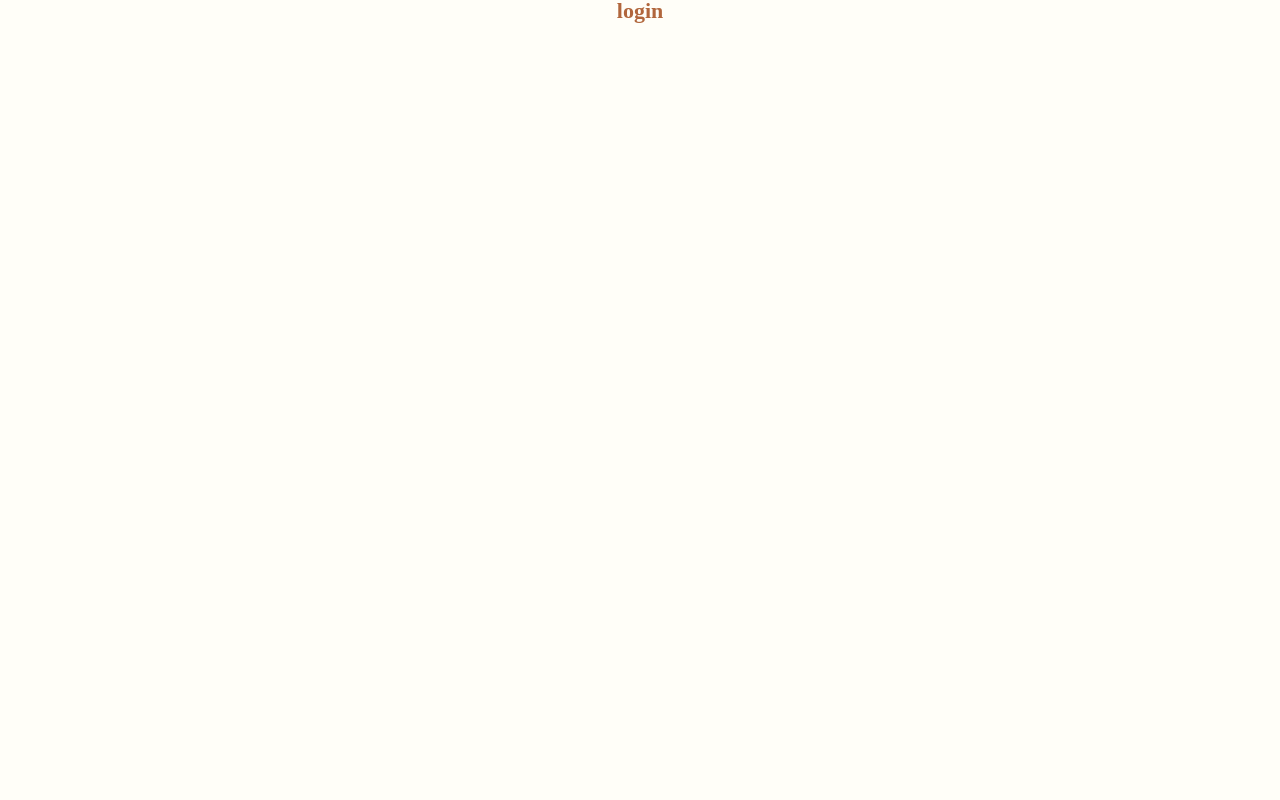
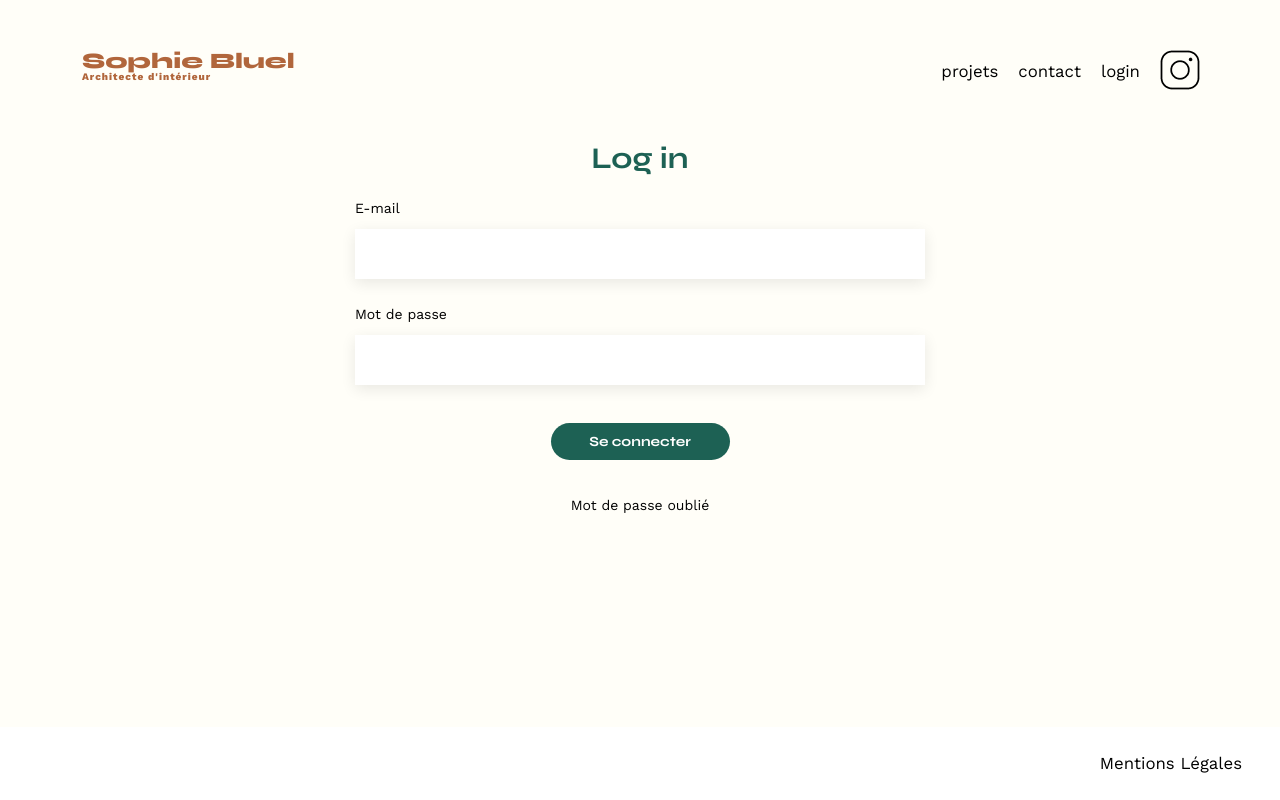
Before and after one commit to Nathan-Simonnet/Portfolio-architecte-sophie-bluel, a plain HTML site: page FrontEnd/login.html in a window 1280 px wide. Drawn offline with nearby package versions, Linux system fonts and the light colour scheme.

Commit message:
login HTML/CSS done. Next, login JS

```diff
--- /dev/null
+++ b/FrontEnd/assets/js/login.js
@@ -0,0 +1 @@
+console.log('login')
--- /dev/null
+++ b/FrontEnd/assets/styles/2_login.css
@@ -0,0 +1,100 @@
+@import '1_global.css';
+
+body {
+    /* So the footer stay at the bottom */
+    height: 100vh;
+}
+
+li {
+    font-family: "Work Sans", sans-serif;
+}
+
+.yellow-background {
+    width: 100%;
+}
+
+header {
+    width: 100%;
+}
+
+main {
+    width: 100%;
+}
+
+.login-container {
+    width: 230.688rem;
+}
+
+.login-container {
+    width: 50%;
+    margin: auto;
+}
+
+.login-container {
+    text-align: center;
+}
+
+.login-container form {
+    text-align: left;
+    display: flex;
+    flex-direction: column;
+}
+
+.login-container input {
+    height: 50px;
+    font-size: 1.2em;
+    border: none;
+    box-shadow: 0px 4px 14px rgba(0, 0, 0, 0.09);
+}
+
+.login-container label {
+    margin: 2em 0 1em 0;
+}
+
+#errorOnLoginReveal,
+#userNotFoundReveal {
+    color: red;
+    margin: 12px 0;
+    display: none;
+}
+
+/* Injected by JS */
+#errorOnLoginReveal.active,
+#userNotFoundReveal.active {
+    display: block;
+}
+
+input {
+    padding: 6px;
+}
+
+.btn-and-link-container {
+    margin-top: 38px;
+    gap: 38px;
+    display: flex;
+    flex-direction: column;
+    justify-content: center;
+    align-items: center;
+}
+
+.login-btn {
+    width: 11.188rem;
+    font-size: 0.875rem;
+    background: #1D6154;
+    border: none;
+    color: white;
+}
+
+.login-btn:hover {
+    background: #0E2F28;
+}
+
+.password-link {
+    font-size: 0.875rem;
+    color: black;
+}
+
+footer {
+    width: 100%;
+    margin-top: auto;
+}
--- a/FrontEnd/login.html
+++ b/FrontEnd/login.html
@@ -1,17 +1,60 @@
-<!DOCTYPE html>
-<html lang='en'>
-
 <head>
-    <meta charset='UTF-8'>
-    <meta http-equiv='X-UA-Compatible' content='IE=edge'>
-    <meta name='viewport' content='width=device-width, initial-scale=1.0'>
-    <link rel='stylesheet' href='assets/styles/1_global.css'>
+    <meta charset="UTF-8">
+    <meta name="viewport" content="width=device-width, initial-scale=1.0">
+    <link rel="preconnect" href="https://fonts.googleapis.com">
+    <link rel="preconnect" href="https://fonts.gstatic.com" crossorigin="">
+    <link href="https://fonts.googleapis.com/css2?family=Syne:wght@700;800&amp;family=Work+Sans&amp;display=swap"
+        rel="stylesheet">
+    <link rel="preconnect" href="https://fonts.googleapis.com">
+    <link rel="preconnect" href="https://fonts.gstatic.com" crossorigin="">
+    <link href="https://fonts.googleapis.com/css2?family=Work+Sans:ital,wght@0,100..900;1,100..900&amp;display=swap"
+        rel="stylesheet">
+    <link rel="stylesheet" href="assets/styles/2_login.css">
     <title></title>
 </head>
 
 <body>
-    <h1>login</h1>
-    <!-- <script src='assets/js/login.js'></script> -->
+    <div class="yellow-background">
+        <header>
+            <h1>Sophie Bluel <span>Architecte d'intérieur</span></h1>
+            <nav>
+                <ul>
+                    <li>projets</li>
+                    <li>contact</li>
+                    <li>login</li>
+                    <li><img src="assets/icons/instagram.png" alt="Instagram"></li>
+                </ul>
+            </nav>
+        </header>
+        <main>
+            <section class="login-container">
+                <h2 id="easter">Log in</h2>
+                <form action="#" method="post">
+                    <label for="email">E-mail</label>
+                    <input type="text" name="email" id="email">
+                    <label for="password">Mot de passe</label>
+                    <input type="password" name="password" id="password">
+                    <span id="userNotFoundReveal">Erreur dans l’identifiant ou le mot de passe</span>
+                    <span id="errorOnLoginReveal">La tentative de connexion au serveur a échoué... Vérifiez votre
+                        connexion, actualisez la page ou réessayez plus tard.</span>
+                    <div class="btn-and-link-container">
+                        <button class="btn login-btn" id="login-btn">Se connecter</button>
+                        <a href="#" target="_blank" class="password-link">Mot de passe oublié</a>
+                    </div>
+                </form>
+            </section>
+        </main>
+    </div>
+
+    <footer>
+        <nav>
+            <ul>
+                <li class="legal-notices">Mentions Légales</li>
+            </ul>
+        </nav>
+    </footer>
+
+    <script src="assets/js/login.js"></script>
 </body>
 
 </html>
```
